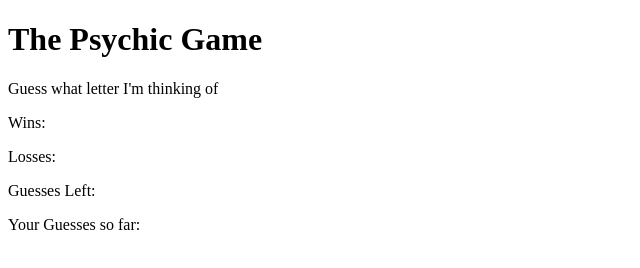
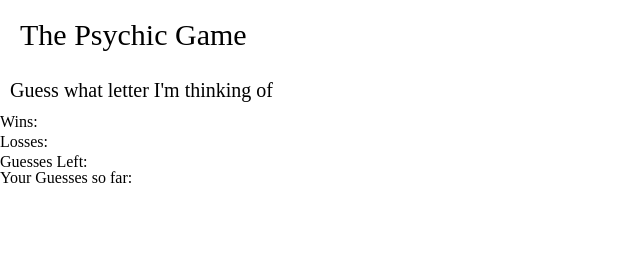
Before and after one commit to toneyhiggins2/Psychic-Game, a plain HTML site: page index.html in a window 1280 px wide. Shown: the whole page, without its empty margins (0-640 px from the left). Drawn offline with Linux system fonts and the light colour scheme.

```diff
--- a/assets/css/style.css
+++ b/assets/css/style.css
@@ -0,0 +1,31 @@
+h1 {
+    font-size: 30px;
+    padding: 20px;
+}
+
+#guesses {
+    font-size: 20px;
+    padding: 10px;
+}
+
+#wins {
+    font-size: 20px;
+    padding: 10px;
+    margin: 10px;
+}
+
+#losses {
+    font-size: 20px;
+    padding: 10px;
+    margin: 10px;
+}
+
+#guesses-left {
+    font-size: 20px;
+    padding: 10px;
+}
+
+#guesses-sofar {
+    font-size: 20px;
+    padding: 10px;
+}
--- a/index.html
+++ b/index.html
@@ -5,19 +5,28 @@
     <meta charset="UTF-8">
     <meta name="viewport" content="width=device-width, initial-scale=1.0">
     <meta http-equiv="X-UA-Compatible" content="ie=edge">
+    <link rel="stylesheet" type="text/css" href="assets/css/reset.css">
+    <link rel="stylesheet" type="text/css" href="assets/css/style.css">
     <title>Psychic Game</title>
 </head>
 
 <body>
 
-    <h1>The Psychic Game</h1>
+
 
     <div>
-        <p id="guesses">Guess what letter I'm thinking of</p>
-        <p id="wins">Wins: </p>
-        <p id="losses">Losses: </p>
-        <p id="guesses-left">Guesses Left: </p>
-        <p id="guessed-sofar">Your Guesses so far: </p>
+
+        <h1>The Psychic Game</h1>
+
+        <h3 id="guesses">Guess what letter I'm thinking of</h3>
+
+
+
+
+        <p> Wins: <span id="wins"></span></p>
+        <p> Losses: <span id="losses"></span></p>
+        <p> Guesses Left: <span id="guesses-left"></span></p>
+        <p> Your Guesses so far: <span id="guessed-sofar"></span></p>
     </div>
 
     <script src="assets/javascript/game.js"></script>
```
Also changed, not shown: 1 other file.
